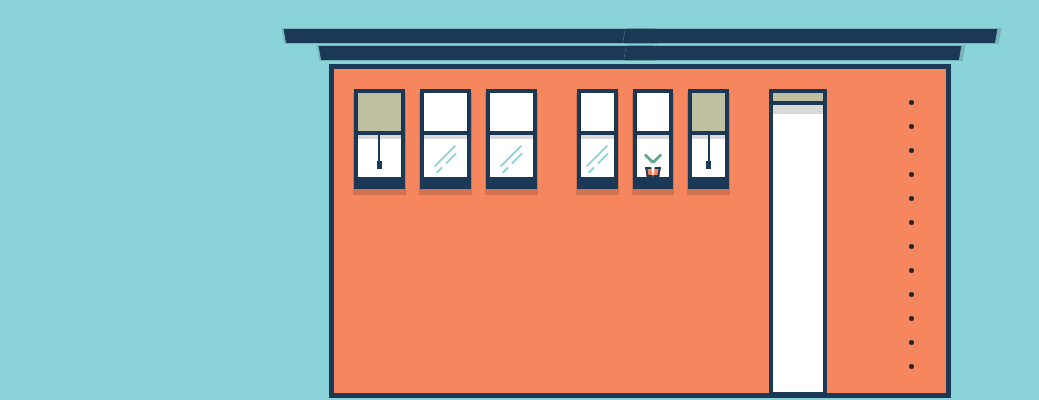
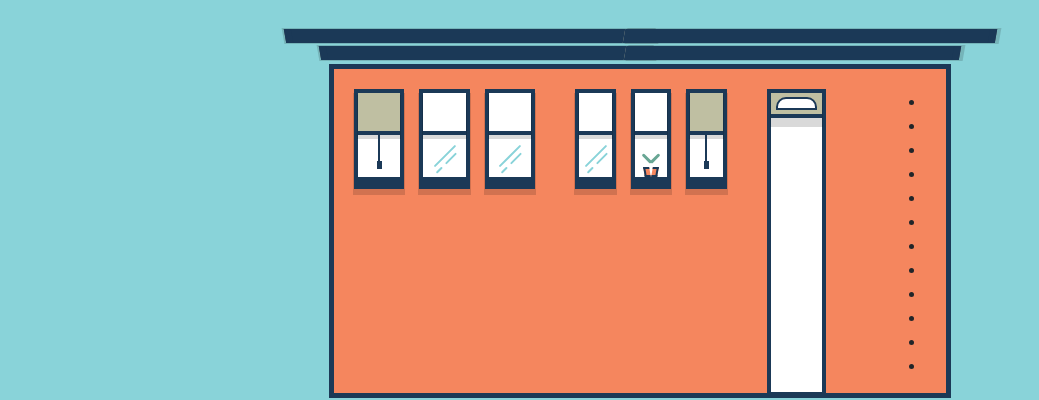
Before and after one commit to stewilondanga/responsive-buildingz, a plain HTML site: page index.html in a window 1280 px wide. Shown: the part 68-468 px from the top of the page, without its empty margins (0-1039 px from the left). Drawn offline with nearby package versions, Linux system fonts and the light colour scheme.

Commit message:
add css/styles.css

```diff
--- a/css/styles.css
+++ b/css/styles.css
@@ -367,14 +367,15 @@ a:hover {
   box-shadow: 0 8px 0 1px rgba(0, 0, 0, 0.15);
 }
 
-/*#door .ventilation .glass {
+#door .ventilation .glass {
   width: 100%;
   height: 13px;
   background: #fff;
   border: 2px solid #1b3957;
   border-radius: 10px 10px 0 0;
 }
-#door .main {
+
+/*#door .main {
   padding: 8px 0 0 0;
   display: -webkit-box;
   display: -ms-flexbox;
```
